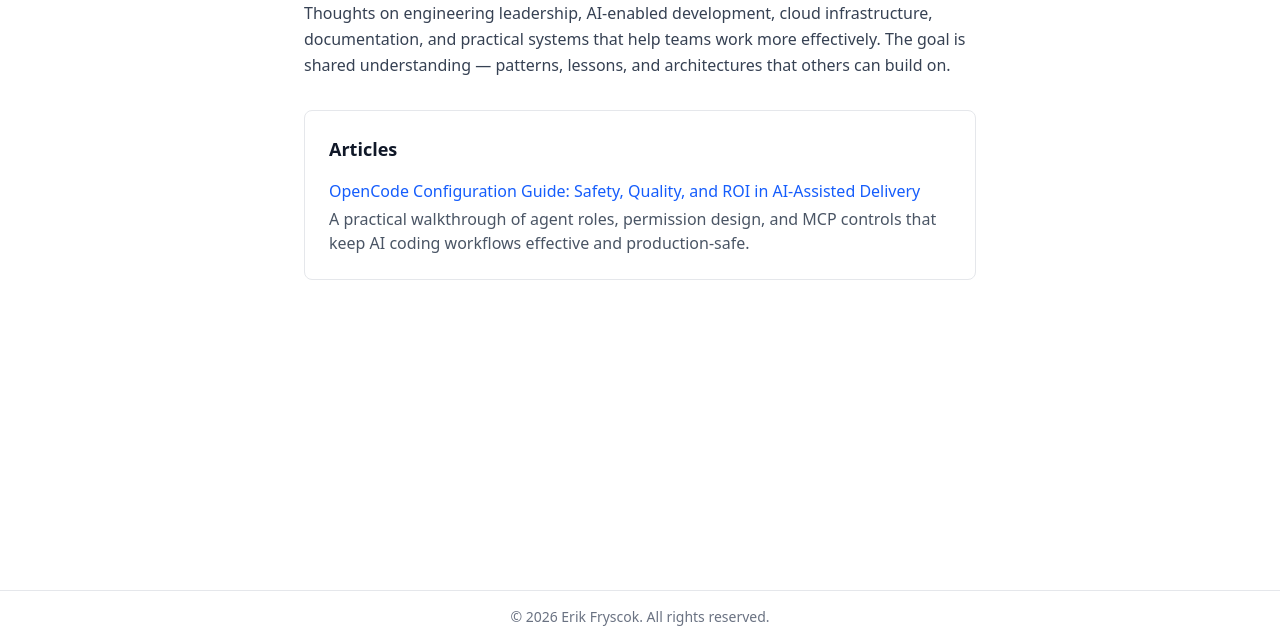
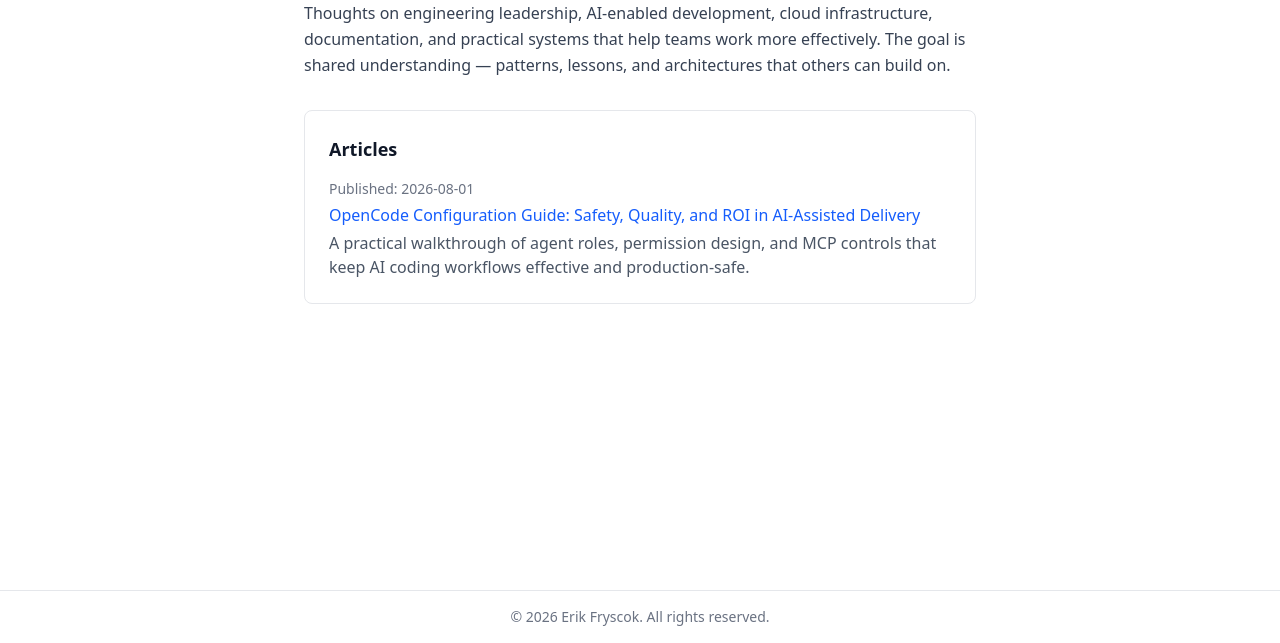
Before and after one commit to erik-fryscok/erikfryscok.com, an Astro site: page /writing in a window 1280 px wide. Shown: the part 157-800 px from the top of the page. Built offline with nearby package versions, Linux system fonts and the light colour scheme; Astro itself is replaced by a stand-in of ours.

Commit message:
feat: display publication date for writing articles

```diff
--- a/src/pages/writing.astro
+++ b/src/pages/writing.astro
@@ -17,6 +17,7 @@ import BaseLayout from "../components/BaseLayout.astro";
       <h2 class="text-lg font-semibold mb-4">Articles</h2>
       <ul class="space-y-4">
         <li>
+          <p class="text-sm text-gray-500 mb-1">Published: 2026-08-01</p>
           <a
             href="/writing/opencode-configuration-guide"
             class="text-blue-600 hover:text-blue-800 hover:underline font-medium transition-colors"
```
